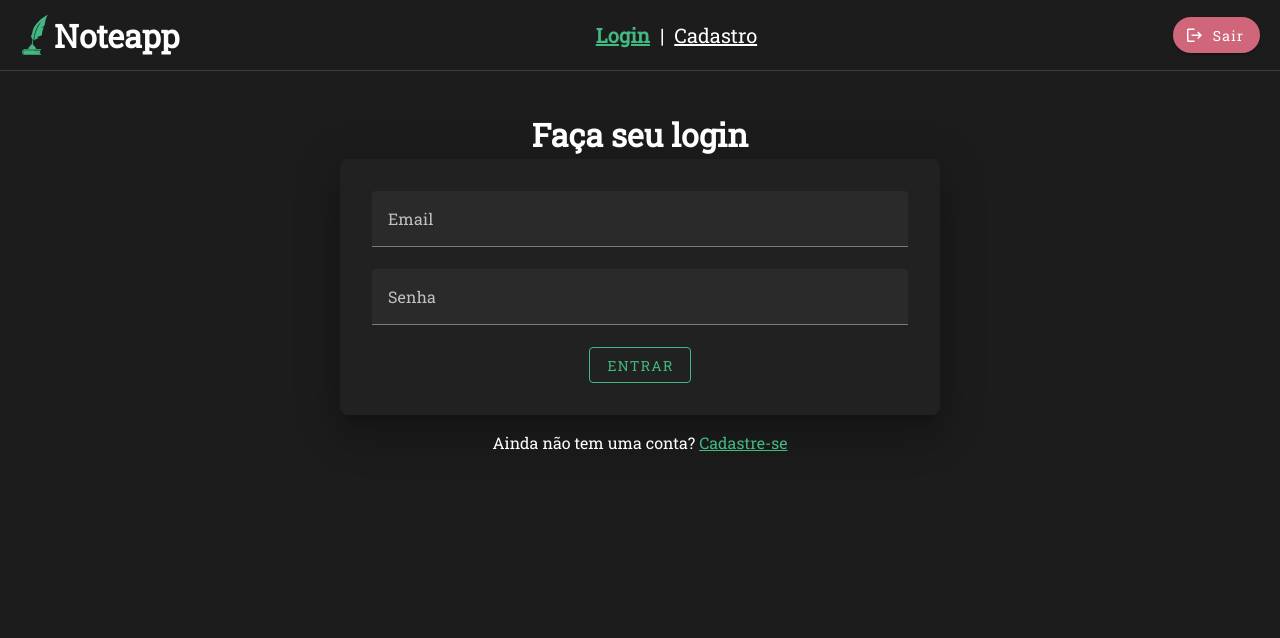
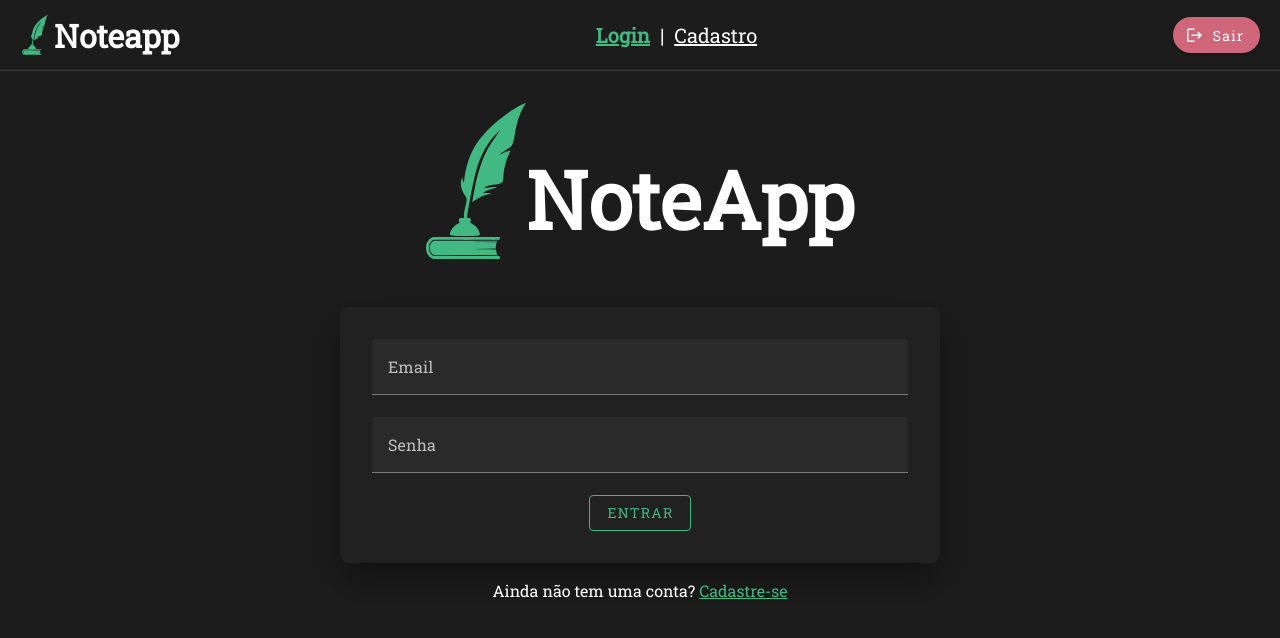
Before and after one commit to amonn3/noteapp-front, a Vue app: page /signin in a window 1280 px wide. Shown: the top 638 px of the page. Built offline with nearby package versions, Linux system fonts and the light colour scheme; no server answers.

Commit message:
style: enhance login and register views with improved layout and branding

```diff
--- a/src/views/HomeView.vue
+++ b/src/views/HomeView.vue
@@ -169,7 +169,7 @@ export default {
 
 <style scoped>
 .home {
-  padding: 20px;
+  padding: 2rem;
 }
 
 .last-notes-container {
--- a/src/views/LoginView.vue
+++ b/src/views/LoginView.vue
@@ -1,13 +1,17 @@
 <template>
-  <div class="login-container mt-10">
-    <div class="login-header text-center">
-      <h1>Faça seu login</h1>
+  <div class="login-container">
+    <div class="login-header">
+      <img src="../assets/logo.svg" alt="Logo" width="100" />
+      <div class="big-title">NoteApp</div>
     </div>
     <div class="login-form">
       <LoginForm />
     </div>
     <div class="login-footer text-center mt-4">
-      <p>Ainda não tem uma conta? <a class='redirect-link primary-color' href="/signup">Cadastre-se</a></p>
+      <p>
+        Ainda não tem uma conta?
+        <a class="redirect-link primary-color" href="/signup">Cadastre-se</a>
+      </p>
     </div>
   </div>
 
@@ -26,25 +30,25 @@
 </template>
 
 <script>
-  import { ref } from 'vue';
-  import LoginForm from '@/components/LoginForm.vue';
-  import { useRoute } from 'vue-router';
+import { ref } from "vue";
+import LoginForm from "@/components/LoginForm.vue";
+import { useRoute } from "vue-router";
 
 export default {
-    name: 'LoginView',
+  name: "LoginView",
   components: {
-      LoginForm
+    LoginForm,
   },
   setup() {
-      const message = ref('');
+    const message = ref("");
     const loading = ref(true);
     const showErrorAlert = ref(false);
-      const errorMessage = ref('');
+    const errorMessage = ref("");
     const query = useRoute().query;
 
     if (query.login_needed) {
       showErrorAlert.value = true;
-        errorMessage.value = 'Você precisa realizar o login para continuar';
+      errorMessage.value = "Você precisa realizar o login para continuar";
 
       setTimeout(() => {
         showErrorAlert.value = false;
@@ -55,10 +59,10 @@
       message,
       loading,
       showErrorAlert,
-        errorMessage
-      }
-    }
-  }
+      errorMessage,
+    };
+  },
+};
 </script>
 
 <style scoped>
@@ -71,4 +75,19 @@
 .login-alert {
   width: fit-content;
 }
+.login-header {
+  display: flex;
+  flex-direction: row;
+  align-items: end;
+  justify-content: center;
+  margin-bottom: 3rem;
+}
+.login-container {
+  padding: 2rem;
+}
+
+.big-title {
+  font-size: 5rem;
+  font-weight: bold;
+}
 </style>
--- a/src/views/RegisterView.vue
+++ b/src/views/RegisterView.vue
@@ -1,22 +1,25 @@
 <template>
-  <div class="register-container d-flex flex-column align-center justify-center">
-    <h1>Crie sua conta</h1>
-  </div>
+  <div class="register-container">
+    <div class="title">Crie sua conta</div>
     <RegisterForm />
     <div class="register-footer text-center mt-4">
-    <p>Já tem uma conta? <a class='redirect-link primary-color' href="/signin">Faça login</a></p>
+      <p>
+        Já tem uma conta?
+        <a class="redirect-link primary-color" href="/signin">Faça login</a>
+      </p>
+    </div>
   </div>
 </template>
 
 <script>
-import RegisterForm from '@/components/RegisterForm.vue'
+import RegisterForm from "@/components/RegisterForm.vue";
 
 export default {
-    name: 'RegisterView',
+  name: "RegisterView",
   components: {
-      RegisterForm
-    }
-  }
+    RegisterForm,
+  },
+};
 </script>
 
 <style scoped>
@@ -26,4 +29,18 @@ import RegisterForm from '@/components/RegisterForm.vue'
 .redirect-link.visited {
   color: inherit;
 }
+
+.title {
+  font-size: 2rem;
+  font-weight: 500;
+  margin-bottom: 1rem;
+}
+
+.register-container {
+  padding: 2rem;
+  display: flex;
+  flex-direction: column;
+  align-items: center;
+  justify-content: center;
+}
 </style>
```
Lines whose indentation alone changed are shown as unchanged.
